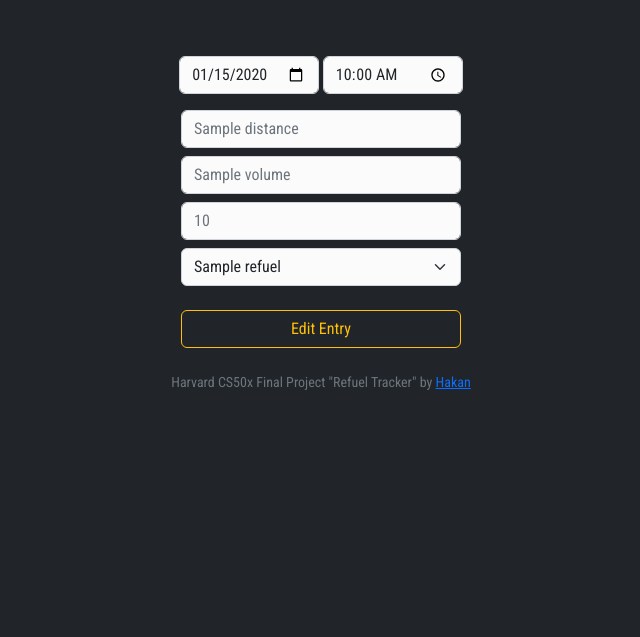
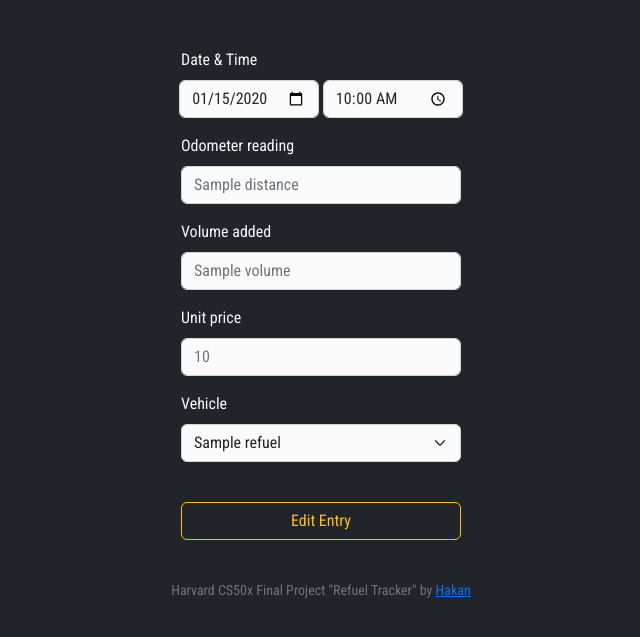
Before and after one commit to hakanayata/refuel-tracker, a Flask app: template templates/edit.html in a window 1280 px wide. Shown: the part 74-711 px from the top of the page, without its empty margins (319-959 px from the left). Run offline with Flask 2, Linux system fonts and the light colour scheme; the template is opened without the code that fills it: most values are stand-ins (such as "Sample title", 1, 10 or a date in 2020); some libraries are stand-ins or nearby versions.

Commit message:
labels added to inputs

```diff
--- a/templates/edit.html
+++ b/templates/edit.html
@@ -14,30 +14,47 @@ Edit Refuel Transaction
         <input class="form-control my-2 mx-auto w-sm-92" type="datetime-local" min="2010-01-01T00:00:00"
             max="2038-01-01T00:00:00" name="date" value="{{ date[0:10] }}" step="any" required> -->
         <!-- new input -->
-        <input class="form-control my-2 mx-auto w-sm-40" style="display: inline-block;" type="date" min="2016-01-01"
+        <div class="my-3">
+            <div>
+                <label class="form-label text-light text-start" for="">Date & Time</label>
+            </div>
+            <input class="form-control mx-auto w-sm-40" style="display: inline-block;" type="date" min="2016-01-01"
                 max="2046-01-01" name="date" required step="any" id="edit-datepicker" value="{{ date[0:10] }}" />
-        <input class="form-control my-2 mx-auto w-sm-40" style="display: inline-block;" type="time" name="time" required
+            <input class="form-control mx-auto w-sm-40" style="display: inline-block;" type="time" name="time" required
                 step="any" id="edit-timepicker" value="{{ date[11:16] }}" />
-        <input class="form-control my-2 mx-auto w-sm-92" type="text" name="datetime" id="edit-date" value="{{ date }}"
+            <input class="form-control mx-auto w-sm-92" type="text" name="datetime" id="edit-date" value="{{ date }}"
                 style="display: none;" />
+        </div>
 
-        <input class="form-control my-2 mx-auto w-sm-92" type="number" min="0" name="distance"
-            placeholder="{{refuel['distance']}}" required>
-        <input class="form-control my-2 mx-auto w-sm-92" type="number" min="0" step="any" name="volume"
-            placeholder="{{refuel['volume']}}" required>
-        <input class="form-control my-2 mx-auto w-sm-92" type="number" min="0" step="any" name="price"
-            placeholder="{{refuel['price']}}" required>
+        <div class="my-3">
+            <label class="form-label text-light text-start" for="distance">Odometer reading</label>
+            <input class="form-control mx-auto w-sm-92" type="number" min="0" name="distance"
+                placeholder="{{refuel['distance']}}" required id="distance">
+        </div>
+        <div class="my-3">
+            <label class="form-label text-light text-start" for="volume">Volume added</label>
+            <input class="form-control mx-auto w-sm-92" type="number" min="0" step="any" name="volume"
+                placeholder="{{refuel['volume']}}" required id="volume">
+        </div>
+        <div class="my-3">
+            <label class="form-label text-light text-start" for="price">Unit price</label>
+            <input class="form-control mx-auto w-sm-92" type="number" min="0" step="any" name="price"
+                placeholder="{{refuel['price']}}" required id="price">
+        </div>
 
-        <select class="form-select mx-auto w-sm-92 mb-4" name="vehicle">
+        <div class="my-3">
+            <label class="form-label text-light text-start" for="vehicle">Vehicle</label>
+            <select class="form-select mx-auto w-sm-92 mb-4" name="vehicle" id="vehicle">
                 <option selected value="{{ refuel['vehicle_name'] }}">{{ refuel['vehicle_name'] }}</option>
                 {% for vehicle in vehicles %}
                 <option value="{{ vehicle }}">{{ vehicle }}</option>
                 {% endfor %}
             </select>
+        </div>
 
     </div>
 
-    <button class="btn btn-outline-warning w-sm-92 mx-auto px-5"> Edit Entry </button>
+    <button class="btn btn-outline-warning w-sm-92 mx-auto my-3 px-5"> Edit Entry </button>
 
 </form>
 {% endblock %}
```
Lines whose indentation alone changed are shown as unchanged.
